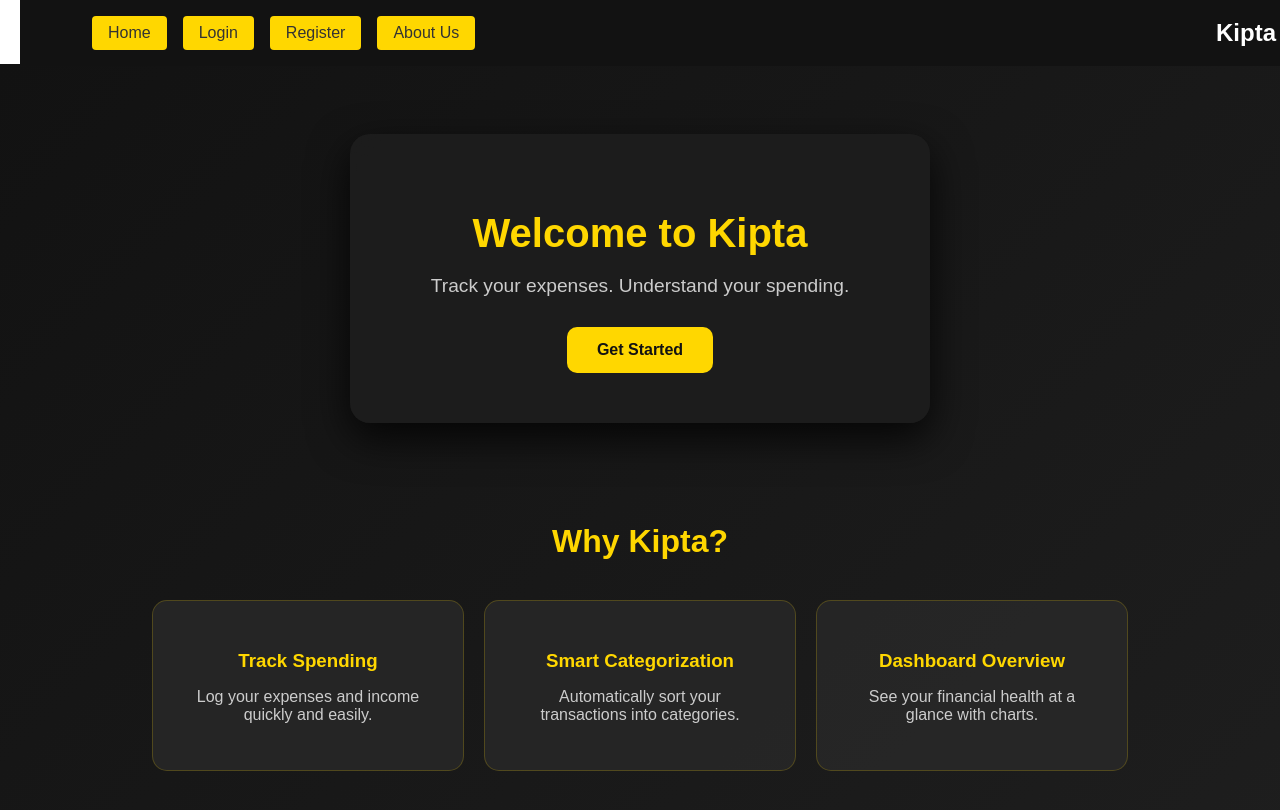
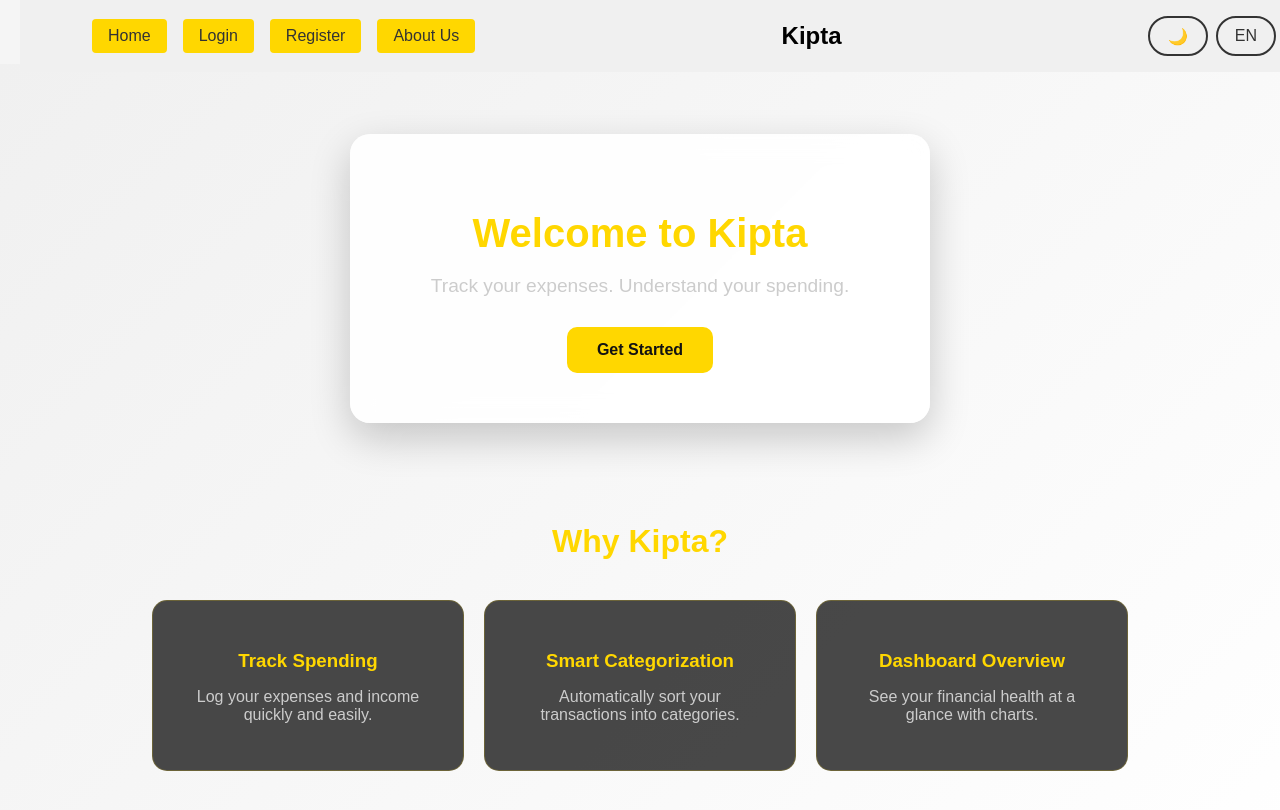
Before and after one commit to adnanpirates5-sketch/kiptaaaz, a React (Create React App) app: page / in a window 1280 px wide. Shown: the top 810 px of the page. Built offline with nearby package versions, Linux system fonts and the light colour scheme.

Commit message:
Light mode to dark mode toggle button and bangla to english toggle button

```diff
--- a/src/App.css
+++ b/src/App.css
@@ -7,6 +7,16 @@
   scroll-behavior: smooth;
   padding: 20px;
   margin-top: 4rem; /* Adjust for fixed navbar */
+}
+
+.app-wrapper.light {
+  background: linear-gradient(135deg, #f0f0f0, #ffffff);
+  color: #333;
+}
+
+.app-wrapper.dark {
+  background: linear-gradient(135deg, #121212, #1e1e1e);
+  color: #e0e0e0;
 }
 
 .app-card {
@@ -19,6 +29,16 @@
   margin: 50px auto 100px;
   backdrop-filter: blur(12px);
   transition: transform 0.3s, box-shadow 0.3s;
+}
+
+.app-wrapper.light .app-card {
+  background: rgba(255, 255, 255, 0.9);
+  box-shadow: 0 15px 40px rgba(0, 0, 0, 0.2);
+}
+
+.app-wrapper.dark .app-card {
+  background: rgba(30, 30, 30, 0.85);
+  box-shadow: 0 15px 40px rgba(0, 0, 0, 0.8);
 }
 
 .app-card:hover {
@@ -272,8 +292,8 @@
 }
 
 .logout-btn {
-  background: #f44336;
-  color: white;
+  background: #ffd700;
+  color: #333;
   border: none;
   padding: 10px 20px;
   border-radius: 4px;
@@ -282,7 +302,7 @@
   margin-top: 20px;
 }
 
-.logout-btn:hover { background: #d32f2f; }
+.logout-btn:hover { background: #e6c200; }
 
 .category-list li {
   background-color: #ffd700 !important; /* a nice yellow */
@@ -363,3 +383,24 @@
   color: #121212;
   font-weight: bold;
 }
+body {
+  margin: 0;
+  padding: 0;
+  background-color: #121212; /* match your theme */
+}
+/* Remove default spacing */
+body {
+  margin: 0;
+  padding: 0;
+  transition: background-color 0.3s ease;
+}
+
+/* Light mode */
+body.light {
+  background-color: #f5f5f5;
+}
+
+/* Dark mode */
+body.dark {
+  background-color: #121212;
+}
--- a/src/App.jsx
+++ b/src/App.jsx
@@ -11,14 +11,26 @@ import ForgotPassword from "./components/ForgotPassword";
 import Dashboard from "./components/Dashboard";
 import NavBar from "./components/NavBar";
 import AboutUs from "./components/AboutUs";
+import { useTheme } from "./hooks/useTheme";
+import { useLanguage } from "./hooks/useLanguage";
+import { TranslationProvider } from "./contexts/TranslationContext";
 
 function App() {
   const [page, setPage] = useState("home");
+  const { theme, toggleTheme } = useTheme();
+  const { language, toggleLanguage } = useLanguage();
 
   return (
-    <BrowserRouter>
-      <div className="app-wrapper">
-        <NavBar onNavigate={setPage} />
+    <TranslationProvider language={language}>
+      <BrowserRouter>
+        <div className={`app-wrapper ${theme}`}>
+          <NavBar
+            onNavigate={setPage}
+            theme={theme}
+            onThemeToggle={toggleTheme}
+            language={language}
+            onLanguageToggle={toggleLanguage}
+          />
 
         {page === "home" && (
           <>
@@ -62,6 +74,7 @@ function App() {
 
       </div>
     </BrowserRouter>
+  </TranslationProvider>
   );
 }
 
--- a/src/components/Dashboard.jsx
+++ b/src/components/Dashboard.jsx
@@ -14,8 +14,10 @@ import DebtSummary from "./DebtSummary";
 
 import BudgetForm from "./BudgetForm";
 import BudgetSummary from "./BudgetSummary";
+import { useTranslation } from "../contexts/TranslationContext";
 
 const Dashboard = ({ onLogout }) => {
+  const { t } = useTranslation();
   // Existing states
   const [incomes, setIncomes] = useState([]);
   const [expenses, setExpenses] = useState([]);
@@ -105,7 +107,7 @@ const Dashboard = ({ onLogout }) => {
 
       {/* Logout */}
       <button className="logout-btn" onClick={onLogout}>
-        Logout
+        {t('logout')}
       </button>
     </div>
   );
--- a/src/components/Landing.jsx
+++ b/src/components/Landing.jsx
@@ -1,14 +1,17 @@
 import React from "react";
+import { useTranslation } from "../contexts/TranslationContext";
 
 const Landing = ({ onGetStarted }) => {
+  const { t } = useTranslation();
+
   return (
     <div className="app-card">
-      <h1 className="app-title">Welcome to Kipta</h1>
+      <h1 className="app-title">{t('welcome')}</h1>
       <p className="app-subtitle">
-        Track your expenses. Understand your spending.
+        {t('subtitle')}
       </p>
       <button className="start-btn" onClick={onGetStarted}>
-        Get Started
+        {t('getStarted')}
       </button>
     </div>
   );
--- a/src/components/NavBar.css
+++ b/src/components/NavBar.css
@@ -6,6 +6,16 @@
   top: 0;
   width: 100%;
   z-index: 1000;
+}
+
+.navbar.light {
+  background-color: #f0f0f0;
+  color: black;
+}
+
+.navbar.dark {
+  background-color: #121212;
+  color: white;
 }
 
 .navbar-container {
@@ -46,3 +56,42 @@
 .navbar-menu button:hover {
   background-color: #e6c200;
 }
+
+.navbar-switches {
+  display: flex;
+  gap: 0.5rem;
+}
+
+.switch-btn {
+  background-color: transparent;
+  border: 2px solid #ffd700;
+  border-radius: 20px;
+  color: #ffd700;
+  cursor: pointer;
+  font-size: 1rem;
+  padding: 0.5rem 1rem;
+  transition: all 0.3s;
+  width: 60px;
+  height: 40px;
+  display: flex;
+  align-items: center;
+  justify-content: center;
+}
+
+.navbar.light .switch-btn {
+  border-color: #333;
+  color: #333;
+}
+
+.navbar.dark .switch-btn {
+  border-color: #ffd700;
+  color: #ffd700;
+}
+
+.switch-btn:hover {
+  background-color: rgba(255, 215, 0, 0.1);
+}
+
+.navbar.light .switch-btn:hover {
+  background-color: rgba(51, 51, 51, 0.1);
+}
--- a/src/components/NavBar.jsx
+++ b/src/components/NavBar.jsx
@@ -1,17 +1,28 @@
 import React from 'react';
 import './NavBar.css'; // We'll create this CSS file
+import { useTranslation } from '../contexts/TranslationContext';
 
-const NavBar = ({ onNavigate }) => {
+const NavBar = ({ onNavigate, theme, onThemeToggle, language, onLanguageToggle }) => {
+  const { t } = useTranslation();
+
   return (
-    <nav className="navbar">
+    <nav className={`navbar ${theme}`}>
       <div className="navbar-container">
         <ul className="navbar-menu">
-          <li><button onClick={() => onNavigate('home')}>Home</button></li>
-          <li><button onClick={() => onNavigate('login')}>Login</button></li>
-          <li><button onClick={() => onNavigate('register')}>Register</button></li>
-          <li><button onClick={() => onNavigate('about')}>About Us</button></li>
+          <li><button onClick={() => onNavigate('home')}>{t('home')}</button></li>
+          <li><button onClick={() => onNavigate('login')}>{t('login')}</button></li>
+          <li><button onClick={() => onNavigate('register')}>{t('register')}</button></li>
+          <li><button onClick={() => onNavigate('about')}>{t('about')}</button></li>
         </ul>
         <h1 className="navbar-logo">Kipta</h1>
+        <div className="navbar-switches">
+          <button className="switch-btn theme-switch" onClick={onThemeToggle}>
+            {theme === 'light' ? '🌙' : '☀️'}
+          </button>
+          <button className="switch-btn lang-switch" onClick={onLanguageToggle}>
+            {language === 'en' ? 'EN' : 'BN'}
+          </button>
+        </div>
       </div>
     </nav>
   );
--- /dev/null
+++ b/src/contexts/TranslationContext.js
@@ -0,0 +1,22 @@
+import React, { createContext, useContext } from 'react';
+import { translations } from '../translations';
+
+const TranslationContext = createContext();
+
+export const TranslationProvider = ({ language, children }) => {
+  const t = (key) => translations[language][key] || key;
+
+  return (
+    <TranslationContext.Provider value={{ t }}>
+      {children}
+    </TranslationContext.Provider>
+  );
+};
+
+export const useTranslation = () => {
+  const context = useContext(TranslationContext);
+  if (!context) {
+    throw new Error('useTranslation must be used within a TranslationProvider');
+  }
+  return context;
+};
--- /dev/null
+++ b/src/hooks/useLanguage.js
@@ -0,0 +1,11 @@
+import { useState } from 'react';
+
+export const useLanguage = () => {
+  const [language, setLanguage] = useState('en');
+
+  const toggleLanguage = () => {
+    setLanguage(prev => prev === 'en' ? 'bn' : 'en');
+  };
+
+  return { language, toggleLanguage };
+};
--- /dev/null
+++ b/src/hooks/useTheme.js
@@ -0,0 +1,15 @@
+import { useState, useEffect } from 'react';
+
+export const useTheme = () => {
+  const [theme, setTheme] = useState('light');
+
+  useEffect(() => {
+    document.body.className = theme; // 👈 THIS is the missing piece
+  }, [theme]);
+
+  const toggleTheme = () => {
+    setTheme(prev => prev === 'light' ? 'dark' : 'light');
+  };
+
+  return { theme, toggleTheme };
+};
--- /dev/null
+++ b/src/translations.js
@@ -0,0 +1,64 @@
+export const translations = {
+  en: {
+    // Navbar
+    home: 'Home',
+    login: 'Login',
+    register: 'Register',
+    about: 'About Us',
+    // Landing
+    welcome: 'Welcome to Kipta',
+    subtitle: 'Track your expenses. Understand your spending.',
+    getStarted: 'Get Started',
+    // Login
+    loginToKipta: 'Login to Kipta',
+    email: 'Email',
+    password: 'Password',
+    login: 'Login',
+    forgotPassword: 'Forgot Password?',
+    noAccount: "Don't have an account? Register here",
+    backToHome: 'Back to Home',
+    // Register
+    registerToKipta: 'Register to Kipta',
+    createAccount: 'Create Account',
+    fullName: 'Full Name',
+    confirmPassword: 'Confirm Password',
+    register: 'Register',
+    haveAccount: 'Already have an account? Login here',
+    agreeTerms: 'I agree to the Terms and Conditions',
+    // Dashboard
+    dashboard: 'Dashboard',
+    logout: 'Logout',
+    // Add more as needed
+  },
+  bn: {
+    // Navbar
+    home: 'হোম',
+    login: 'লগইন',
+    register: 'রেজিস্টার',
+    about: 'আমাদের সম্পর্কে',
+    // Landing
+    welcome: 'কিপ্টায় স্বাগতম',
+    subtitle: 'আপনার খরচ ট্র্যাক করুন। আপনার ব্যয় বুঝুন।',
+    getStarted: 'শুরু করুন',
+    // Login
+    loginToKipta: 'কিপ্টায় লগইন করুন',
+    email: 'ইমেইল',
+    password: 'পাসওয়ার্ড',
+    login: 'লগইন',
+    forgotPassword: 'পাসওয়ার্ড ভুলে গেছেন?',
+    noAccount: 'অ্যাকাউন্ট নেই? এখানে রেজিস্টার করুন',
+    backToHome: 'হোমে ফিরে যান',
+    // Register
+    registerToKipta: 'কিপ্টায় রেজিস্টার করুন',
+    createAccount: 'অ্যাকাউন্ট তৈরি করুন',
+    fullName: 'পুরো নাম',
+    confirmPassword: 'পাসওয়ার্ড নিশ্চিত করুন',
+    register: 'রেজিস্টার',
+    haveAccount: 'ইতিমধ্যে অ্যাকাউন্ট আছে? এখানে লগইন করুন',
+    agreeTerms: 'আমি শর্তাবলীতে সম্মত',
+    // Dashboard
+    dashboard: 'ড্যাশবোর্ড',
+    logout: 'লগআউট',
+    // Add more as needed
+  }
+};
```
Also changed, not shown: src/components/Login.jsx (+9 -8 lines), src/components/Register.jsx (+10 -9 lines).
